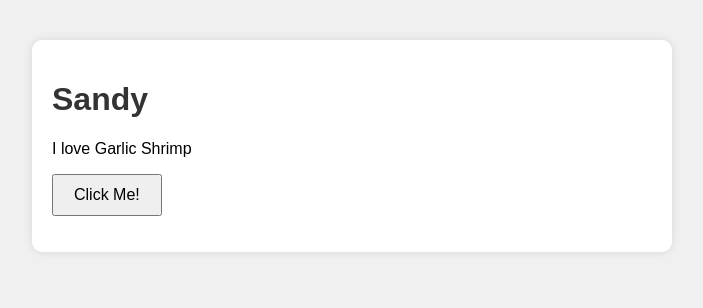
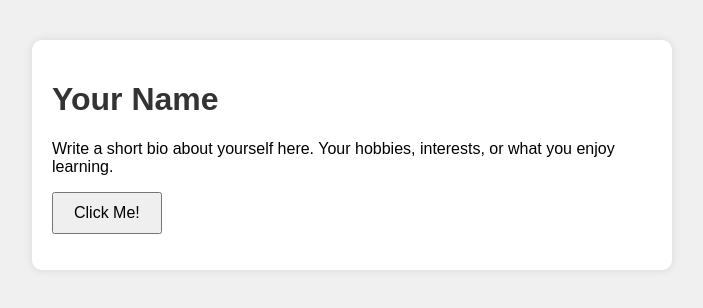
Before and after one commit to seyet-ship-it/Web-basics-activity, a plain HTML site: page index.html in a window 1280 px wide. Shown: the whole page, without its empty margins (288-991 px from the left). Drawn offline with Linux system fonts and the light colour scheme.

Commit message:
Update index.html

```diff
--- a/index.html
+++ b/index.html
@@ -8,9 +8,9 @@
 </head>
 <body>
     <div class="container">
-        <h1 id="name">Sandy</h1>
+        <h1 id="name">Your Name</h1>
         <p class="bio">
-           I love Garlic Shrimp
+            Write a short bio about yourself here. Your hobbies, interests, or what you enjoy learning.
         </p>
 
         <button id="btn">Click Me!</button>
```
